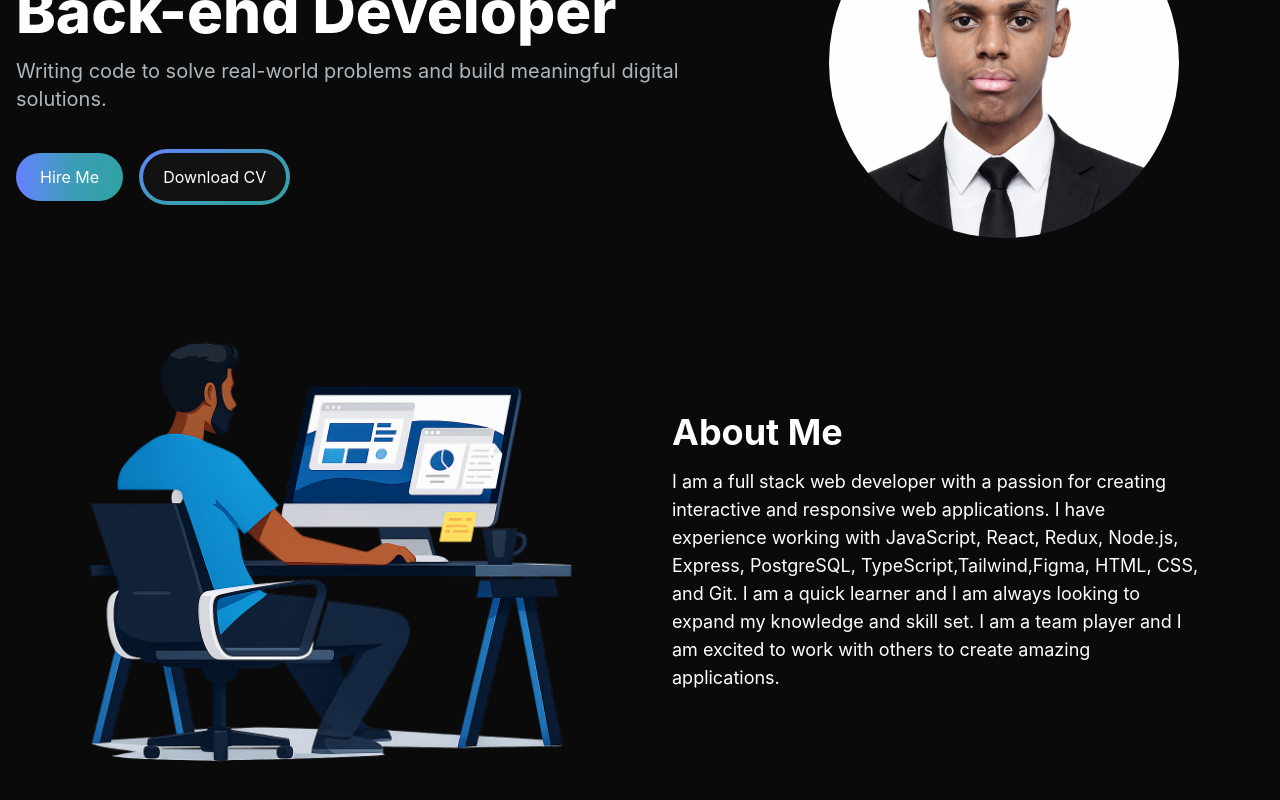
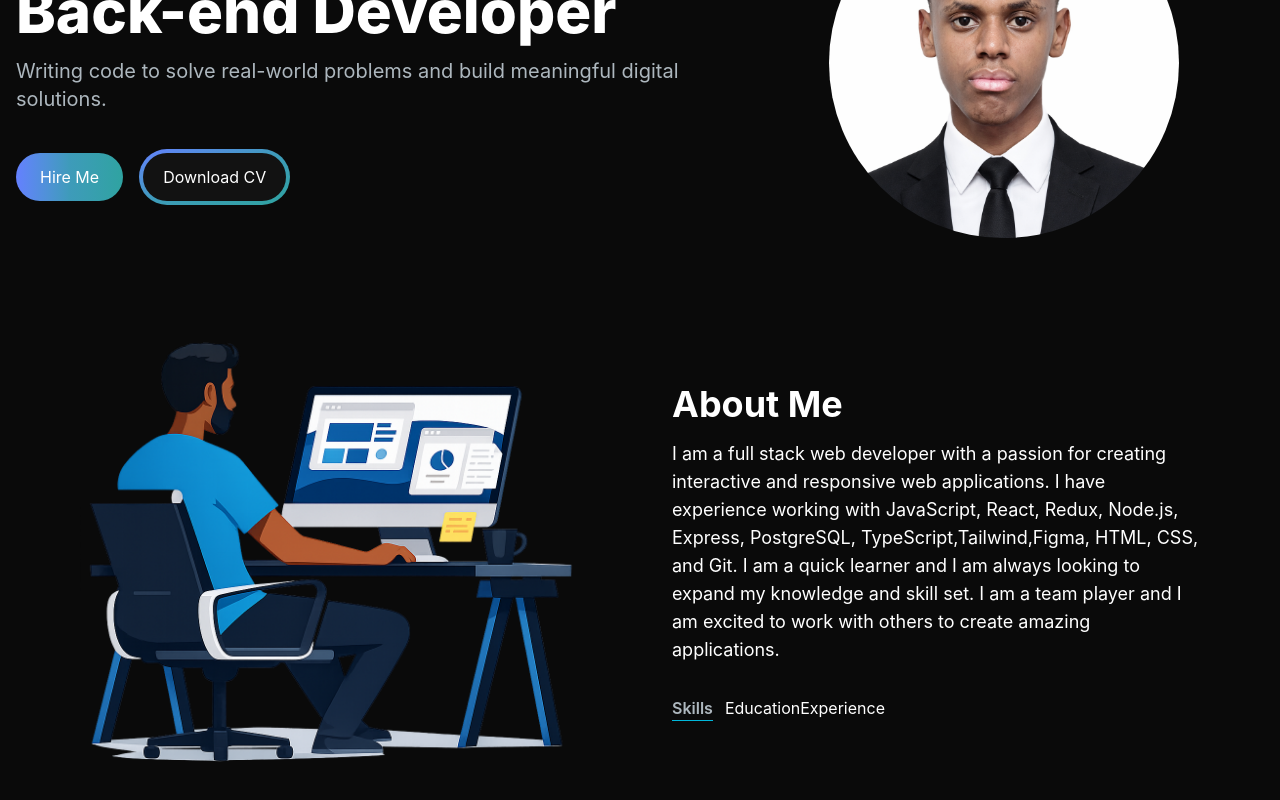
Before and after one commit to mupenziherve/non-stop-challenges, a Next.js app in the folder my-portifolio/portifolio/: page / in a window 1280 px wide. Shown: the part 288-1088 px from the top of the page. Built offline with nearby package versions, Linux system fonts and the light colour scheme.

Commit message:
for today

```diff
--- a/my-portifolio/portifolio/app/components/AboutSection.jsx
+++ b/my-portifolio/portifolio/app/components/AboutSection.jsx
@@ -1,6 +1,19 @@
+"use client";
+import { useTransition,useState } from "react";
 import Image from "next/image";
 
 const AboutSection = () => {
+
+  const [tab, setTab]= useState("skills");
+  const [startTransition, isPending] = useTransition();
+
+ const handleTabChange = (id)=>{
+  startTransition(() =>{
+    setTab(id);
+  });
+ }
+
+
   return (
     <section className="text-white">
       <div className="md:grid md:grid-cols-2 gap-8 items-center py-8 px-4 xl:gap-16 sm:py-16 xl:px-16">
@@ -11,10 +24,16 @@ const AboutSection = () => {
             I am a full stack web developer with a passion for creating
             interactive and responsive web applications. I have experience
             working with JavaScript, React, Redux, Node.js, Express, PostgreSQL,
-            TypeScript,Tailwind,Figma, HTML, CSS, and Git. I am a quick learner and I am always
-            looking to expand my knowledge and skill set. I am a team player and
-            I am excited to work with others to create amazing applications.
+            TypeScript,Tailwind,Figma, HTML, CSS, and Git. I am a quick learner
+            and I am always looking to expand my knowledge and skill set. I am a
+            team player and I am excited to work with others to create amazing
+            applications.
           </p>
+          <div className="flex flex-row mt-8 ">
+            <span className="mr-3 font-semibold hover:text-white text-[#ADB7BE] border-b border-b-cyan-500">Skills</span>
+            <span>Education</span>
+            <span>Experience</span>
+          </div>
         </div>
       </div>
     </section>
--- /dev/null
+++ b/my-portifolio/portifolio/app/components/TabButton.jsx
@@ -0,0 +1,13 @@
+
+
+const TabButton = ({ active, selectTab,children }) => {
+    const buttonClasses = active
+      ? 'text-white  border-b border-b-cyan-500'
+      : 'text-[#ADB7BE]'
+  return (
+    <button on>
+      {children}
+    </button>
+  )
+};
+export default TabButton;
```
